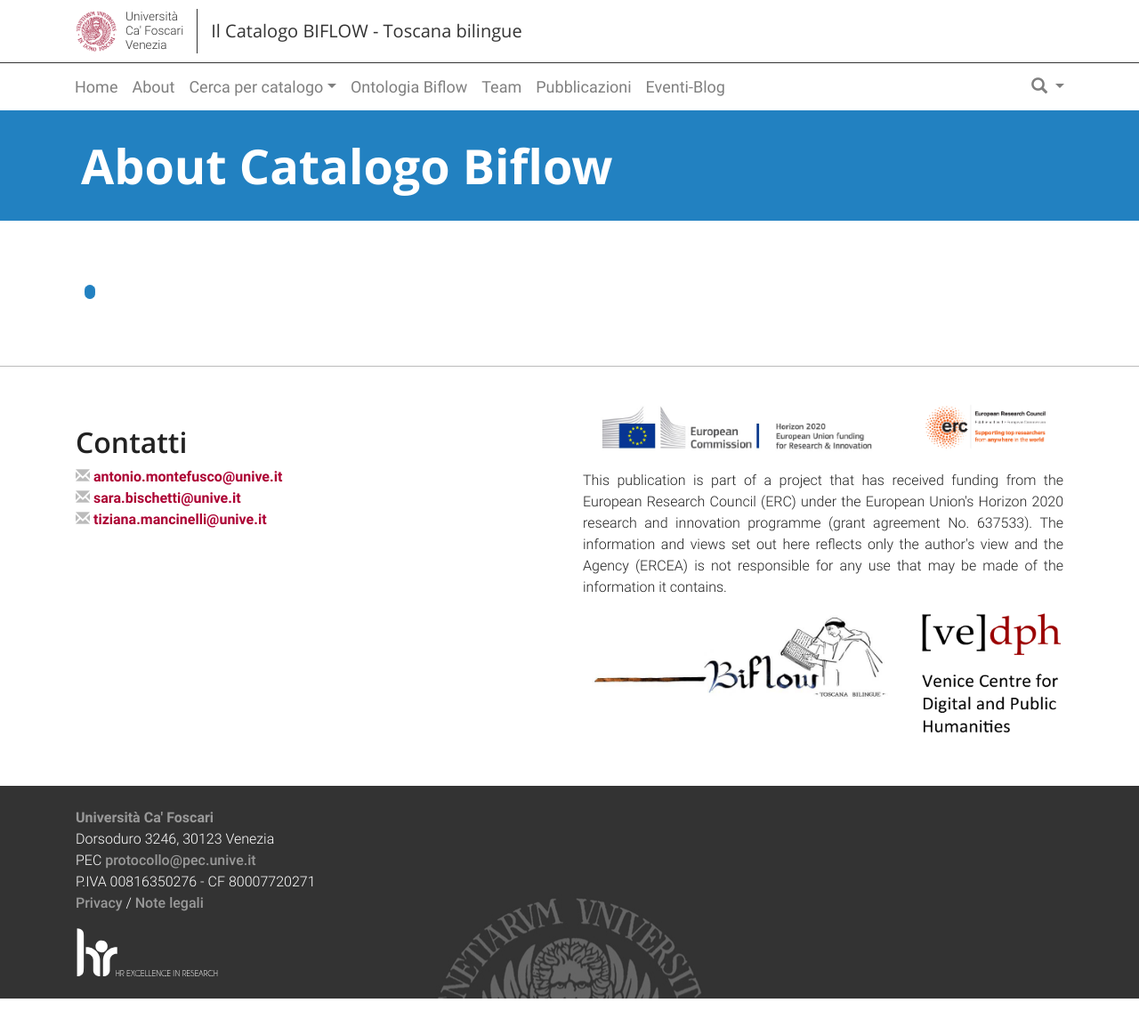
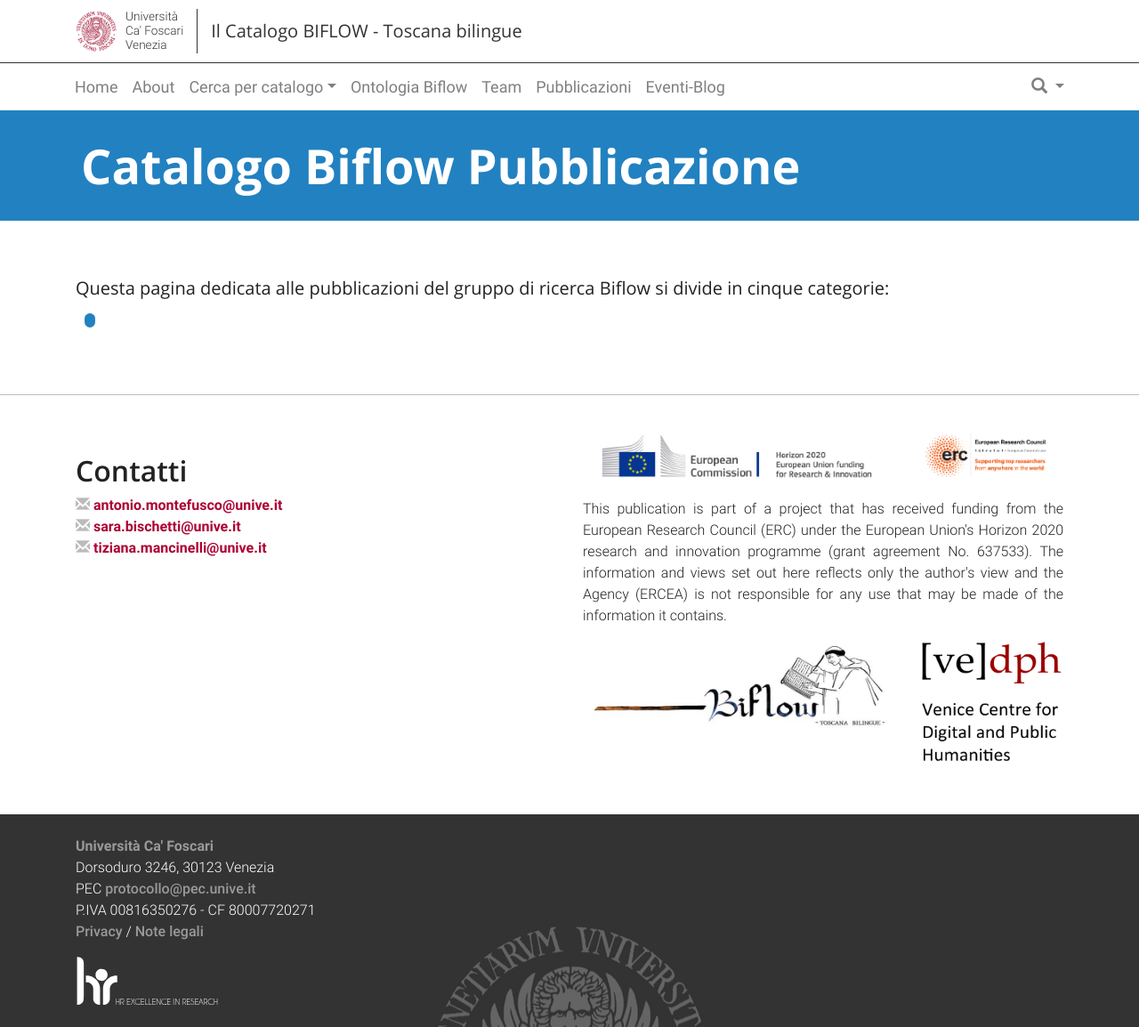
Before and after one commit to vedph/biflow_website, a Jekyll site: the page built from publications.html, in a window 1280 px wide and 1154 px high. Shown: the whole window at 89% size. Built offline with Jekyll 4.4.1, drawn with Linux system fonts in a browser that asks for light colours; part of the change alters nothing that is shown.

Commit message:
fixing publication HTML page

```diff
--- a/js/publications.js
+++ b/js/publications.js
@@ -8,6 +8,21 @@ const Publications = {
     Biflow.removeContent(elm);
 
     categories.forEach(category => {
+      const link = document.createElement("a");
+      link.setAttribute("href", "#" + category.publicationCategory);
+      link.appendChild(document.createTextNode(category.publicationCategory))
+      elm.appendChild(link);
+      const br = document.createElement("br");
+      elm.appendChild(br)
+    }
+      )
+
+    categories.forEach(category => {
+
+      const link = document.createElement("a");
+      link.setAttribute("id", category.publicationCategory);
+      elm.appendChild(link);
+
       const container = document.createElement("div");
       container.setAttribute("class", "container");
 
@@ -35,13 +50,16 @@ const Publications = {
 
         let value = publication.author + ", <em>" +
                     publication.title + "</em>";
-
+        console.log(publication)
         if (publication.chapter) {
           value += ", in " + publication.chapter;
         }
 
         if (publication.journal) {
-          value += ", in " + publication.journal + ", " + publication.journalNumber;
+          value += ", in " + publication.journal;
+          if (publication.journalNumber) {
+            value += ", " + publication.journalNumber;
+          }
         }
 
         if (publication.editor) {
@@ -50,10 +68,10 @@ const Publications = {
 
         if (publication.place && publication.publisher) {
           value += ", " + publication.place + ", " + publication.publisher;
+        }
 
-          if (publication.date) {
-            value += " (" + publication.date + ")";
-          }
+        if (publication.date) {
+          value += " (" + publication.date + ")";
         }
 
         if (publication.volume) {
@@ -69,11 +87,11 @@ const Publications = {
         }
 
         if (publication.url) {
-          value += ", " + publication.url;
+          value += ", " + "<a href=\""+ publication.url + "\">" + publication.url + "</a>"
         }
 
 	if (publication.abstract) {
-          value += "<div class='abstract'>" + publication.abstract + "</div>";
+          value += "<div class='abstract'>" + "<u>" + "Abstract" + "</u>" + ": " + publication.abstract + "</div>";
 	}
 
         const li = document.createElement("li");
--- a/publications.html
+++ b/publications.html
@@ -1,6 +1,6 @@
 ---
 layout: page
-title: About Catalogo Biflow
+title: Catalogo Biflow Pubblicazione
 permalink: /publications/
 ---
 	<div class="grigio_ar">
@@ -8,9 +8,11 @@ permalink: /publications/
       <h1>{{ page.title }}</h1>
 		</div>
 	</div>
-
-    <div class="container" id="publications">
-    </div>
+   <div class="container">
+     <h5>Questa pagina dedicata alle pubblicazioni del gruppo di ricerca Biflow si divide in cinque categorie:</h5>
+   </div>
+   <div class="container" id="publications">
+   </div>
   </div>
 
   <script src="{{ site.baseurl }}/js/publications.js" type="text/javascript"></script>
```
